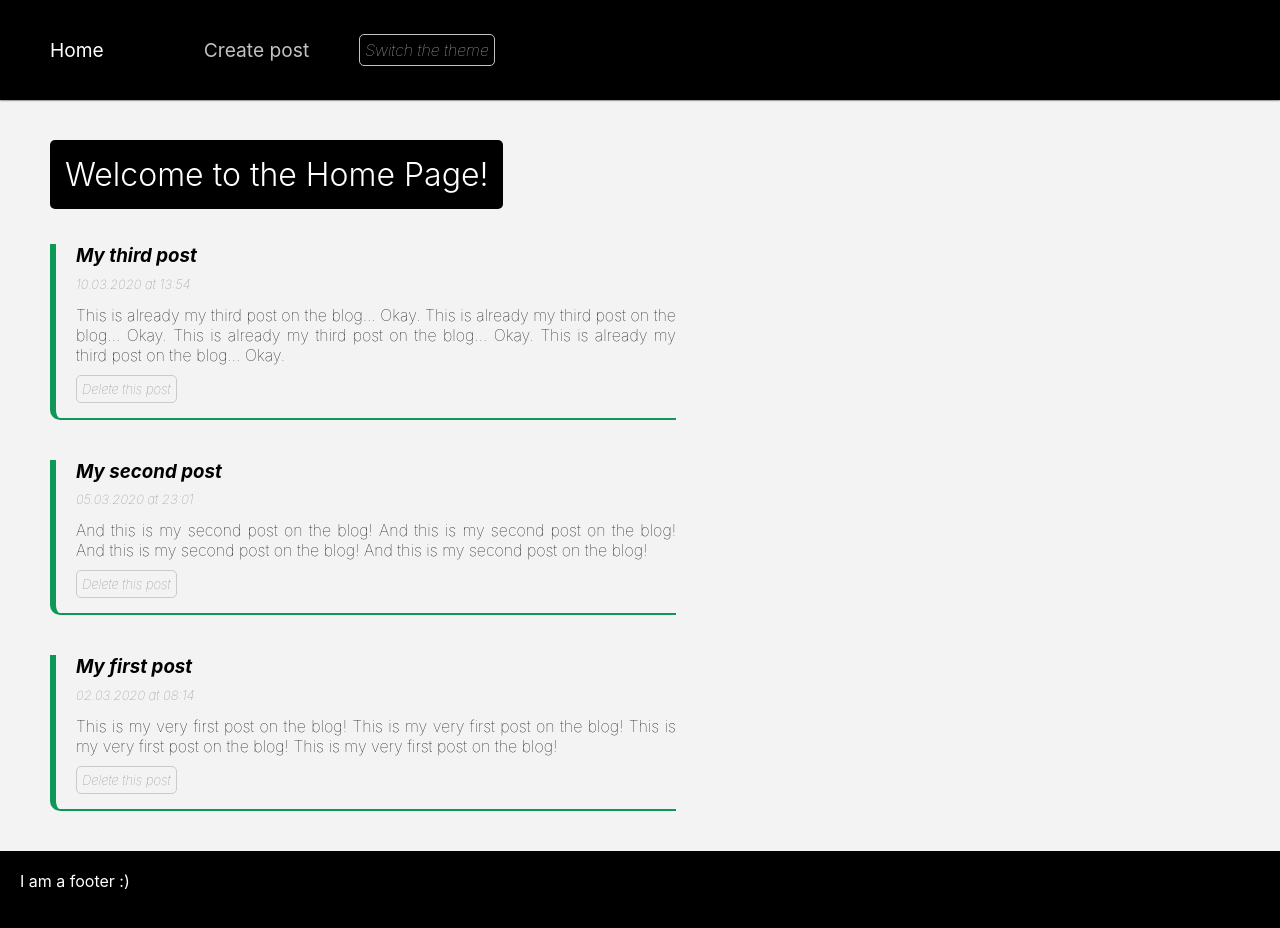
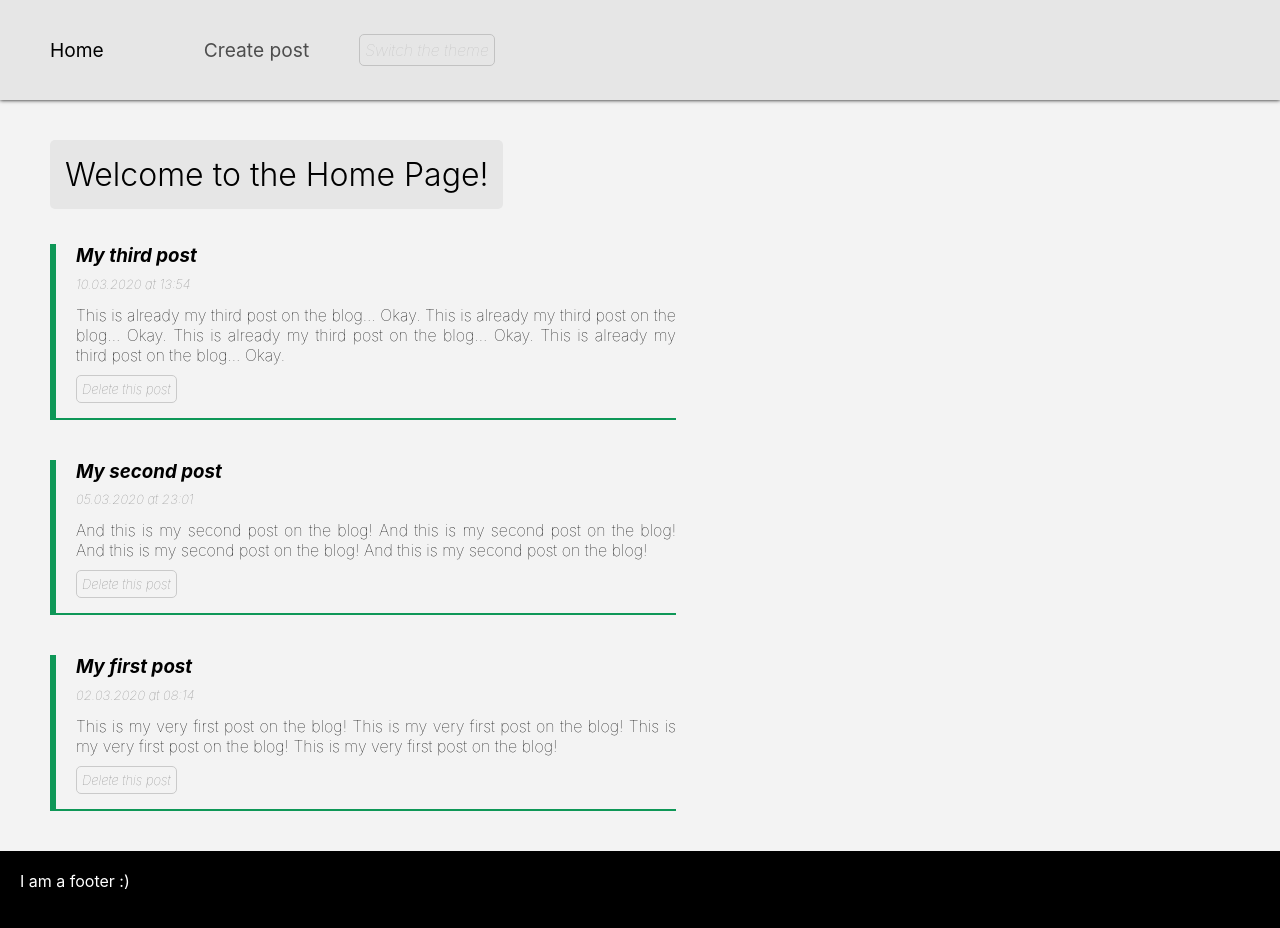
Before and after one commit to KonradCichoszewski/blog-react, a React (Create React App) app: page / in a window 1280 px wide. Shown: the top 928 px of the page. Built offline with nearby package versions, Linux system fonts and the light colour scheme.

Commit message:
added messgage on post submit

```diff
--- a/src/components/CreatePost.js
+++ b/src/components/CreatePost.js
@@ -7,6 +7,7 @@ class CreatePost extends React.Component {
             <div id='formContainer'>
                 <h1>Create post here</h1>
                 <PostForm/>
+                <p id='success'>Post added successfully!</p>
             </div>
         )
     }
--- a/src/components/PostForm.js
+++ b/src/components/PostForm.js
@@ -5,7 +5,9 @@ import {titleChange, contentChange, handleSubmit} from '../redux/actions'
 
 function PostForm(props) {
   return (
-    <form onSubmit={e => {e.preventDefault(); props.handleSubmit()}}>
+    <form id="postForm"
+          onSubmit={e => {e.preventDefault();
+          props.handleSubmit()}}>
       <label>
         Title
         <textarea onChange={e => props.titleChange(e.target.value)}/>
--- a/src/index.css
+++ b/src/index.css
@@ -2,6 +2,8 @@
 html {
     --primaryBackground: #f3f3f3;
     --primaryTextColor: #000000;
+    --secondaryBackgroundColor: rgb(230, 230, 230);
+    --secondaryTextColor: rgb(77, 77, 77);
     --mainAccentColor: rgb(14, 151, 87);
 }
 
@@ -9,6 +11,8 @@ html {
 html[data-theme="dark"] {
     --primaryBackground: #181818;
     --primaryTextColor: #ffffff;
+    --secondaryBackgroundColor: rgb(34, 34, 34);
+    --secondaryTextColor: rgb(230, 230, 230);
     --mainAccentColor: rgb(255, 172, 19);
 }
 
@@ -35,16 +39,15 @@ code {
 
 nav {
   height: 100px;
-  background-color: black;
-  color: white;
   display: flex;
-  box-shadow: black 0px 0px 2px 0px;
+  box-shadow: black 0px 0px 4px 0px;
   align-items: center;
   flex-flow: row;
+  background-color: var(--secondaryBackgroundColor);
 }
 
 .inactive{
-  color: rgb(194, 194, 194);
+  color: var(--secondaryTextColor);
   text-decoration: none;
   display: flexbox;
   align-self: center;
@@ -54,11 +57,11 @@ nav {
 }
 
 .inactive:hover{
-  color: white;
+  color: var(--primaryTextColor);
 }
 
 .active{
-  color: white;
+  color: var(--primaryTextColor);
 }
 
 #theme-switch{
@@ -86,8 +89,8 @@ nav {
   margin-bottom: -5px;
   margin-top: 40px;
   border-radius: 5px;
-  color: white;
-  background-color: black;
+  color: var(--primaryTextColor);
+  background-color: var(--secondaryBackgroundColor);
   font-weight: 300;
   display: inline-block;
 }
@@ -97,8 +100,8 @@ nav {
   margin-top: 20px;
   margin-left: 30px;
   border-radius: 5px;
-  color: white;
-  background-color: rgb(0, 0, 0);
+  color: var(--primaryTextColor);
+  background-color: var(--secondaryBackgroundColor);
   font-weight: 300;
   display: inline-block;
 }
@@ -112,7 +115,7 @@ nav {
   padding-left: 20px;
   padding-bottom: 20px;
   margin-top: 40px;
-  border-radius: 0px 0px 0px 10px;
+  border-radius: 0px 0px 0px 0px;
   border-bottom: solid var(--mainAccentColor) 2px;
   border-left: solid var(--mainAccentColor) 6px;
 }
@@ -172,6 +175,19 @@ form > * {
   min-height: 100px;
 }
 
+#success {
+  color: green;
+  background-color: rgb(211, 243, 211);
+  font-style: italic;
+  border: solid green 1px;
+  padding: 5px;
+  border-radius: 5px;
+  cursor: pointer;
+  font-weight: lighter;
+  transition-duration: 200ms;
+  display: none;
+}
+
 #footer{
   margin-top: 40px;
   display: block;
--- a/src/redux/reducers.js
+++ b/src/redux/reducers.js
@@ -60,6 +60,9 @@ function blogApp(state = initialState, action) {
         }
       })
     case "SUBMIT":
+      (document.getElementById("postForm")).reset();
+      document.getElementById("success").setAttribute('style', 'display: inline-block');
+      setTimeout(() => document.getElementById("success").setAttribute('style', 'display: none'), 3000);
       return updateObject(state, {
         posts: [
           ...state.posts,
```
